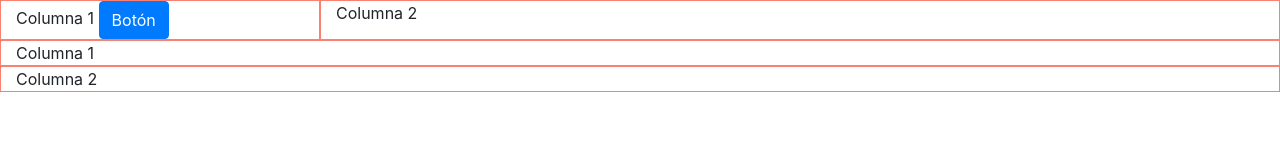
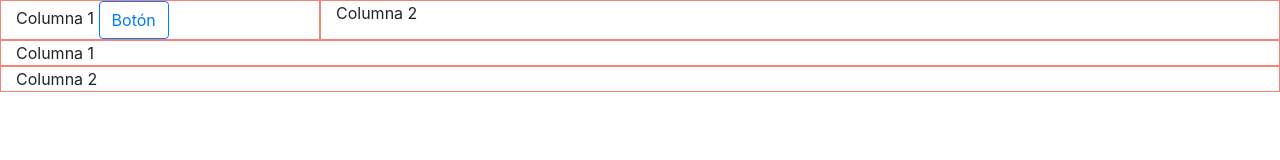
Before and after one commit to Tochituru/2018-12-bootstrap, a plain HTML site: page index.html in a window 1280 px wide. Drawn offline with Linux system fonts and the light colour scheme.

Commit message:
botón solo bordes

```diff
--- a/index.html
+++ b/index.html
@@ -12,7 +12,7 @@
             <div class="row">
                 <div class="col-3 primera">
                     Columna 1
-                    <div class="btn btn-primary">Botón</div>
+                    <div class="btn btn-outline-primary">Botón</div>
                 </div>
                 <div class="col-9 segunda">
                     Columna 2
```
